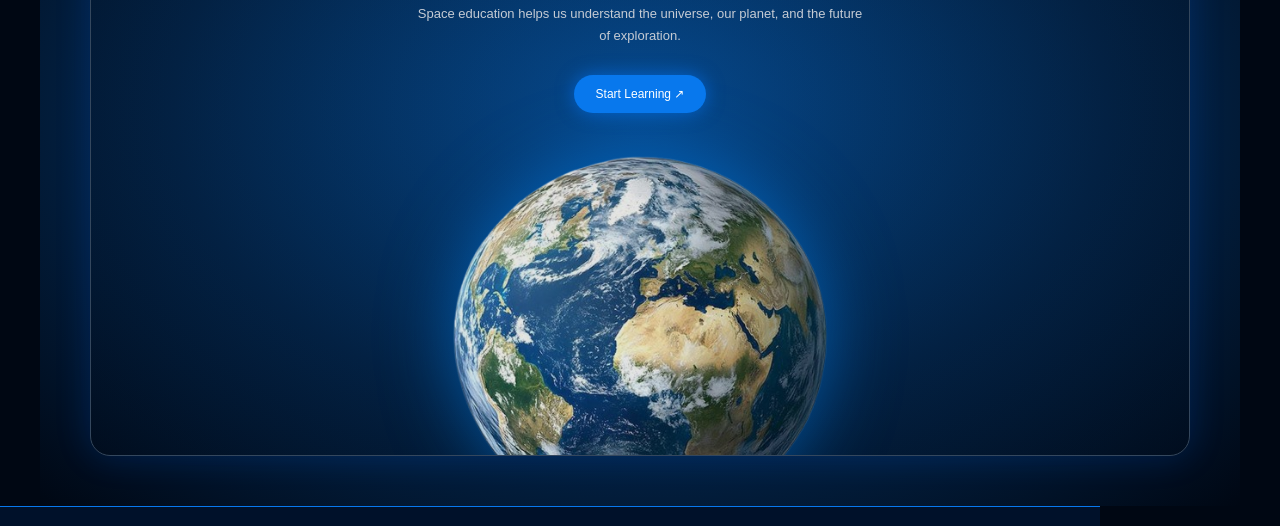
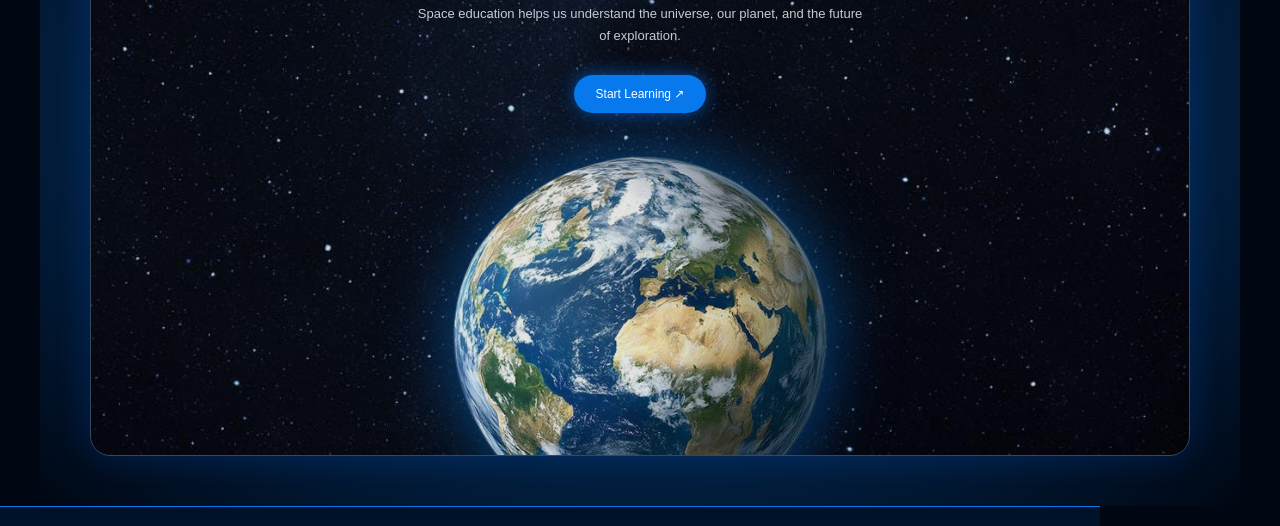
Before and after one commit to vaghelabhavin535-eng/hidden-world, a plain HTML site: page index.html in a window 1280 px wide. Shown: the part 294-820 px from the top of the page. Drawn offline with Linux system fonts and the light colour scheme.

Commit message:
Update style.css

```diff
--- a/style.css
+++ b/style.css
@@ -49,7 +49,7 @@ body {
             rgba(0, 5, 15, 0.15),
             rgba(0, 5, 15, 0.15)
         ),
-        url("images/space.jpeg") center / cover no-repeat;
+        url("image/space.jpeg") center / cover no-repeat;
 
     box-shadow: 0 0 35px rgba(0, 100, 255, 0.2);
 }
```
